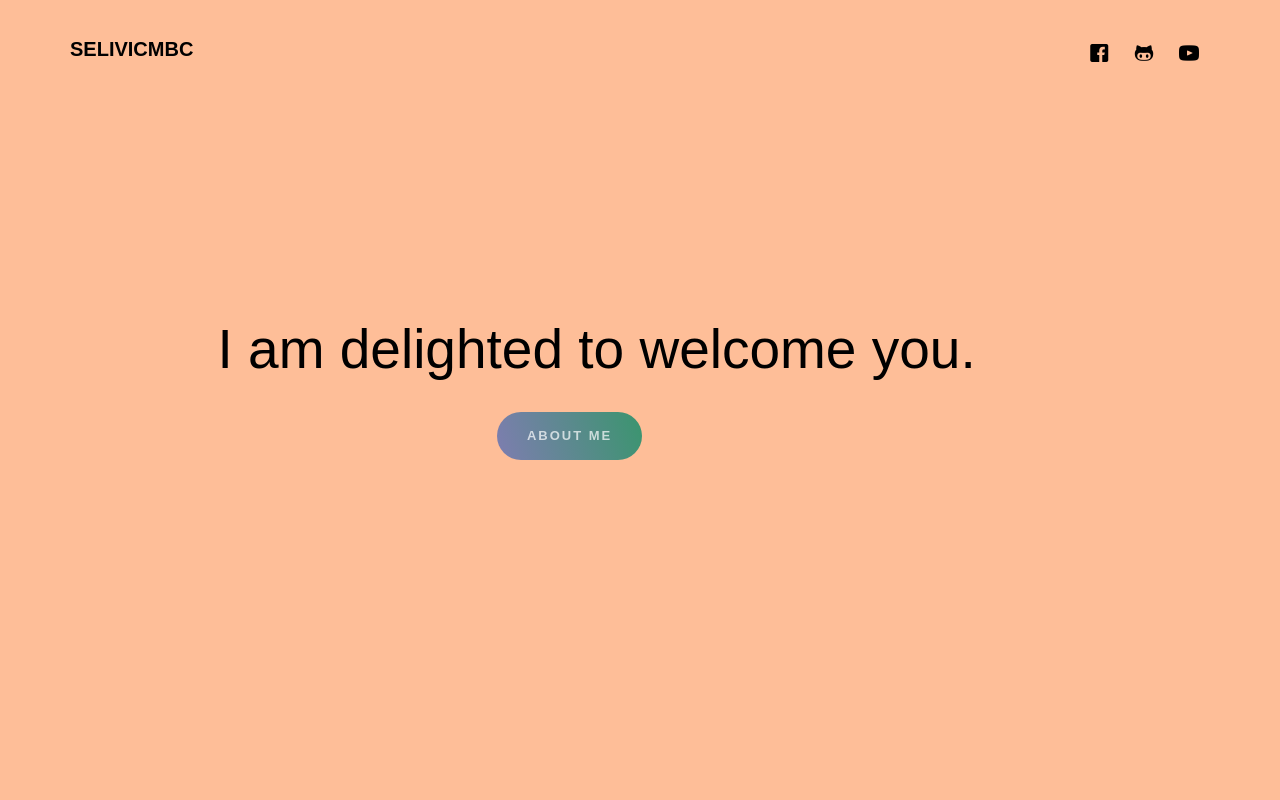
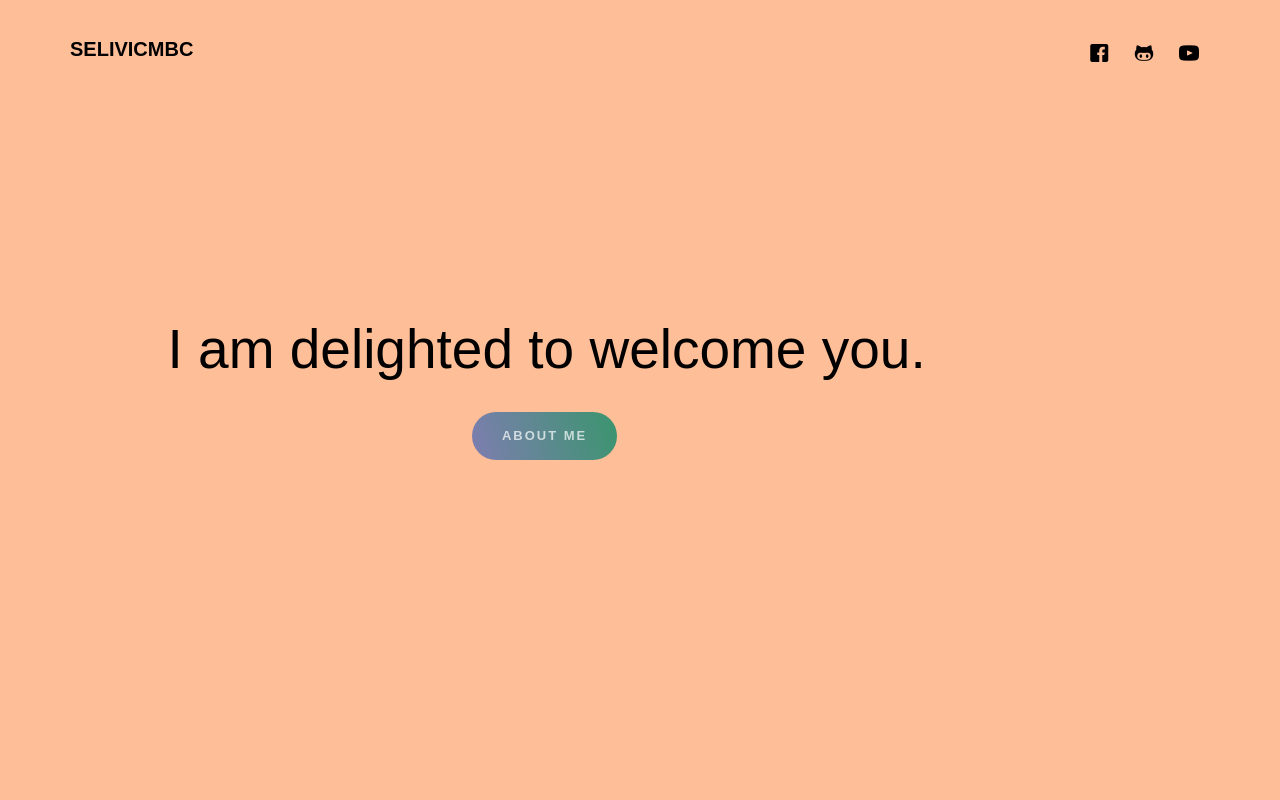
Before and after one commit to 04bcvls/CS1130FW, a plain HTML site: page index.html in a window 1280 px wide. Shown: the top 800 px of the page. Drawn offline with Linux system fonts and the light colour scheme; files whose address does not match are found by name.

Commit message:
Update style.css

```diff
--- a/css/style.css
+++ b/css/style.css
@@ -288,7 +288,7 @@ h3{
 }
 
 #gtco-intro h2 {
-  margin: 0 0 30px 50px;
+  margin: 0 0 30px 0;
   padding: 0;
   line-height: 1.2;
   font-size: 55px;
```
